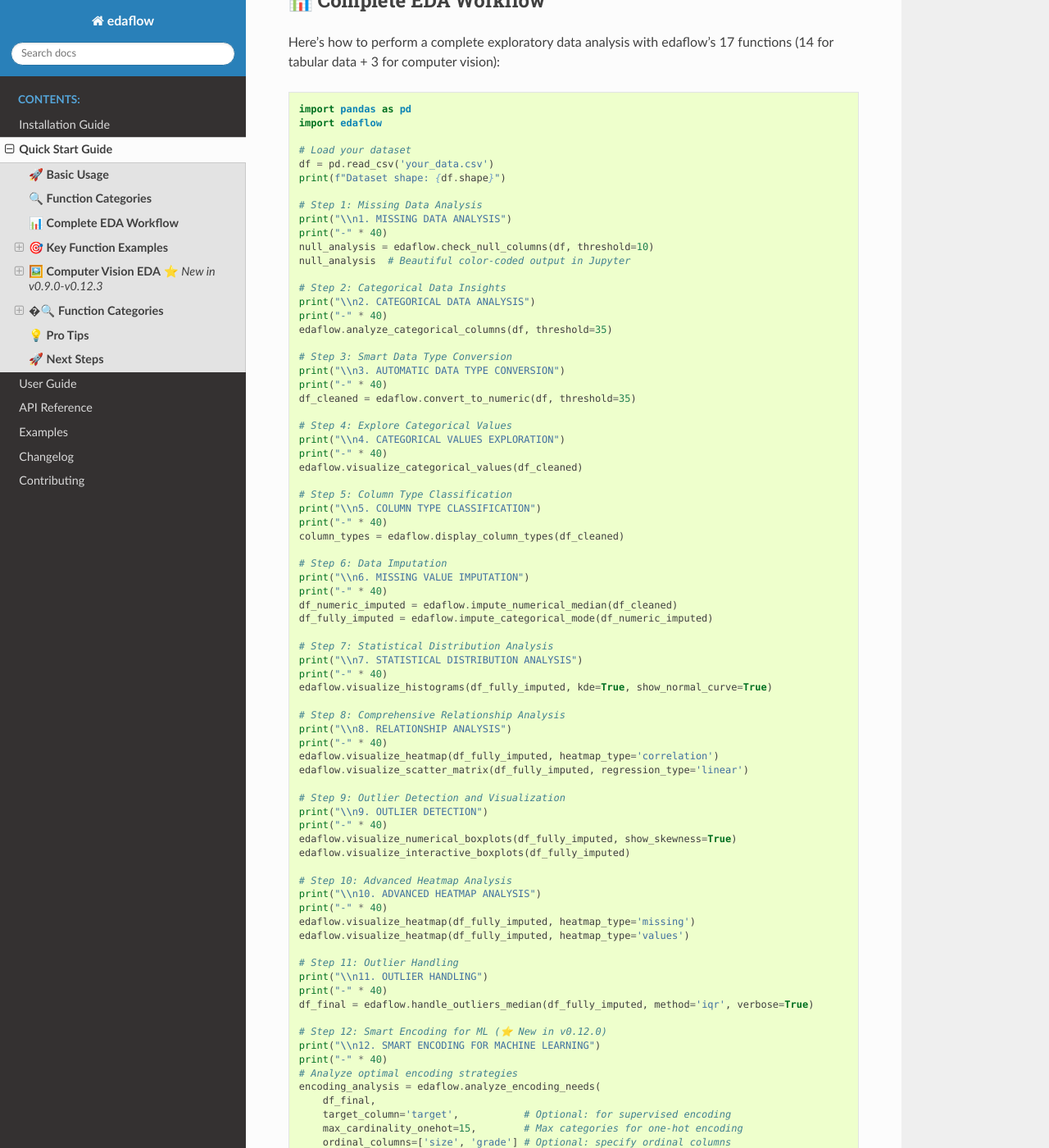
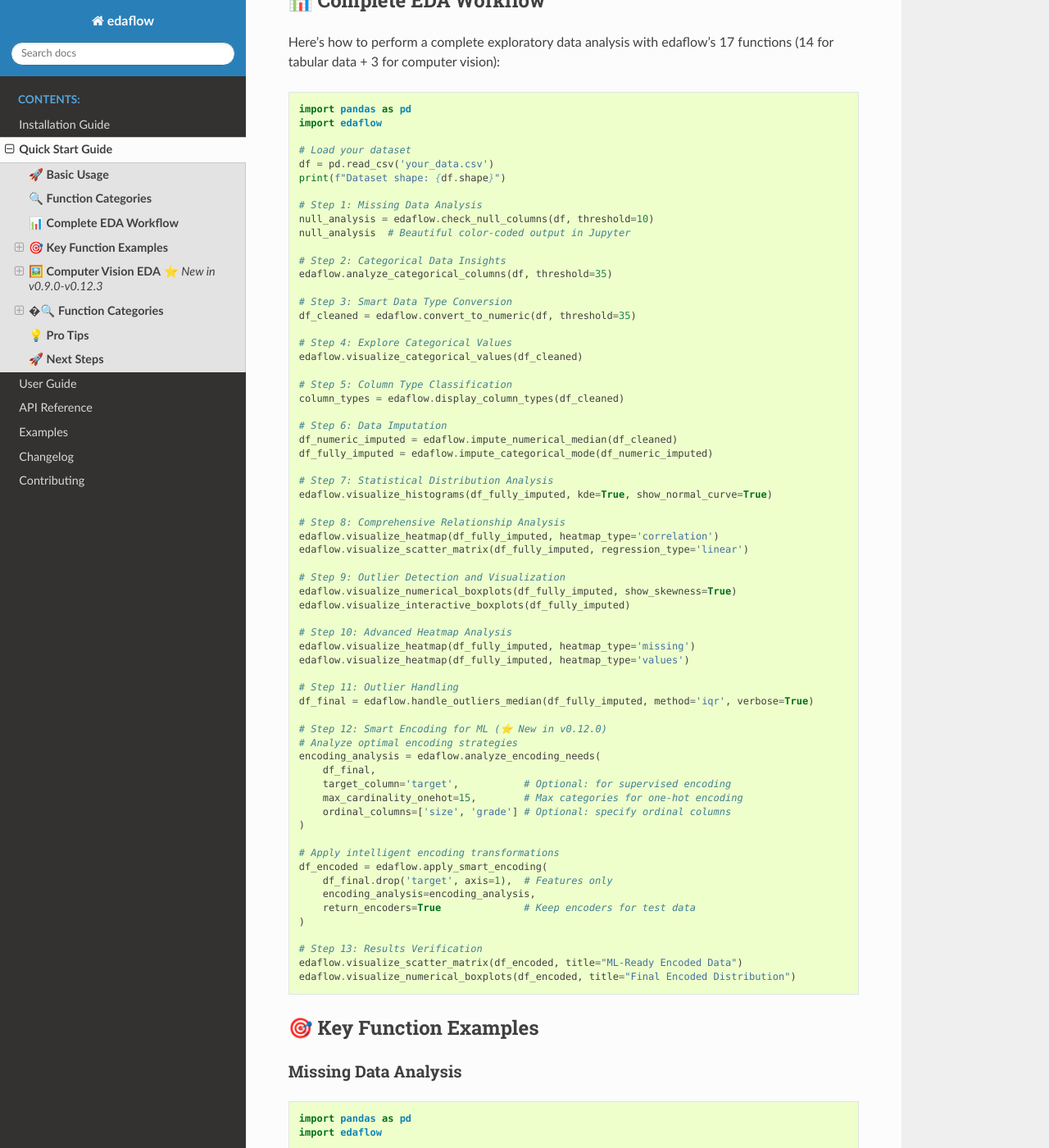
Before and after one commit to evanlow/edaflow, a Sphinx documentation site: the page built from docs/source/quickstart.rst, in a window 1280 px wide and 1400 px high, scrolled down 1056 px. Shown: the whole window at 82% size. Built offline with Sphinx 7.4.7 and the Read the Docs theme 3.1.0, drawn with Linux system fonts in a browser that asks for light colours; pages that are not in the unit, such as notebooks, are missing from menus; some of the changed text lies outside the part shown.

Commit message:
CLEAN WORKFLOW: Removed redundant print statements from documentation
 MODERNIZED EXAMPLES:
- Removed all print() statements with manual dividers (----- * 40)
- Eliminated redundant step numbering prints from documentation
- Clean, professional workflow focusing on rich-styled function outputs
- Functions now speak for themselves with beautiful color-coded results

 DOCUMENTATION UPDATED:
- README.md: Cleaned complete EDA workflow example
- quickstart.rst: Removed all print dividers from step-by-step guide
- Workflow now showcases the rich styling without primitive print statements

 RICH STYLING BENEFITS:
- Functions provide professional, color-coded output automatically
- Visual indicators ( CLEAN,  WARNING,  CRITICAL) replace plain text
- Beautiful tables and formatting make print dividers obsolete
- More readable and professional appearance in notebooks

 USER EXPERIENCE:
- Cleaner code examples that users will actually want to copy
- Focus on rich function outputs rather than manual formatting
- Professional appearance matching the enhanced function capabilities
- Simplified workflow demonstrating package evolution

```diff
--- a/docs/source/quickstart.rst
+++ b/docs/source/quickstart.rst
@@ -61,68 +61,44 @@
    print(f"Dataset shape: {df.shape}")
 
    # Step 1: Missing Data Analysis
-   print("\\n1. MISSING DATA ANALYSIS")
-   print("-" * 40)
    null_analysis = edaflow.check_null_columns(df, threshold=10)
    null_analysis  # Beautiful color-coded output in Jupyter
 
    # Step 2: Categorical Data Insights
-   print("\\n2. CATEGORICAL DATA ANALYSIS")
-   print("-" * 40)
    edaflow.analyze_categorical_columns(df, threshold=35)
 
    # Step 3: Smart Data Type Conversion
-   print("\\n3. AUTOMATIC DATA TYPE CONVERSION")
-   print("-" * 40)
    df_cleaned = edaflow.convert_to_numeric(df, threshold=35)
 
    # Step 4: Explore Categorical Values
-   print("\\n4. CATEGORICAL VALUES EXPLORATION")
-   print("-" * 40)
    edaflow.visualize_categorical_values(df_cleaned)
 
    # Step 5: Column Type Classification
-   print("\\n5. COLUMN TYPE CLASSIFICATION")
-   print("-" * 40)
    column_types = edaflow.display_column_types(df_cleaned)
 
    # Step 6: Data Imputation
-   print("\\n6. MISSING VALUE IMPUTATION")
-   print("-" * 40)
    df_numeric_imputed = edaflow.impute_numerical_median(df_cleaned)
    df_fully_imputed = edaflow.impute_categorical_mode(df_numeric_imputed)
 
    # Step 7: Statistical Distribution Analysis
-   print("\\n7. STATISTICAL DISTRIBUTION ANALYSIS")
-   print("-" * 40)
    edaflow.visualize_histograms(df_fully_imputed, kde=True, show_normal_curve=True)
 
    # Step 8: Comprehensive Relationship Analysis
-   print("\\n8. RELATIONSHIP ANALYSIS")
-   print("-" * 40)
    edaflow.visualize_heatmap(df_fully_imputed, heatmap_type='correlation')
    edaflow.visualize_scatter_matrix(df_fully_imputed, regression_type='linear')
 
    # Step 9: Outlier Detection and Visualization
-   print("\\n9. OUTLIER DETECTION")
-   print("-" * 40)
    edaflow.visualize_numerical_boxplots(df_fully_imputed, show_skewness=True)
    edaflow.visualize_interactive_boxplots(df_fully_imputed)
 
    # Step 10: Advanced Heatmap Analysis
-   print("\\n10. ADVANCED HEATMAP ANALYSIS")
-   print("-" * 40)
    edaflow.visualize_heatmap(df_fully_imputed, heatmap_type='missing')
    edaflow.visualize_heatmap(df_fully_imputed, heatmap_type='values')
 
    # Step 11: Outlier Handling
-   print("\\n11. OUTLIER HANDLING")
-   print("-" * 40)
    df_final = edaflow.handle_outliers_median(df_fully_imputed, method='iqr', verbose=True)
 
    # Step 12: Smart Encoding for ML (⭐ New in v0.12.0)
-   print("\\n12. SMART ENCODING FOR MACHINE LEARNING")
-   print("-" * 40)
    # Analyze optimal encoding strategies
    encoding_analysis = edaflow.analyze_encoding_needs(
        df_final,
@@ -139,8 +115,6 @@
    )
 
    # Step 13: Results Verification
-   print("\\n13. RESULTS VERIFICATION")
-   print("-" * 40)
    edaflow.visualize_scatter_matrix(df_encoded, title="ML-Ready Encoded Data")
    edaflow.visualize_numerical_boxplots(df_encoded, title="Final Encoded Distribution")
 
--- a/pyproject.toml
+++ b/pyproject.toml
@@ -4,7 +4,7 @@
 
 [project]
 name = "edaflow"
-version = "0.12.20"
+version = "0.12.21"
 description = "A Python package for exploratory data analysis workflows"
 readme = {file = "README.md", content-type = "text/markdown"}
 license = "MIT"
```
Also changed, not shown: CHANGELOG.md (+11 -0 lines), PYPI_RTD_UPDATE_SUMMARY.md (added, +86 -0 lines), README.md (+5 -29 lines).
